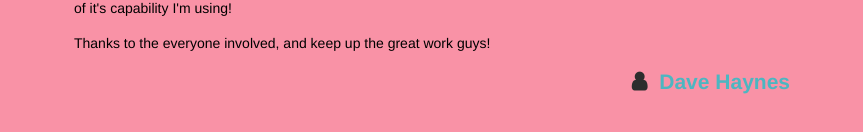
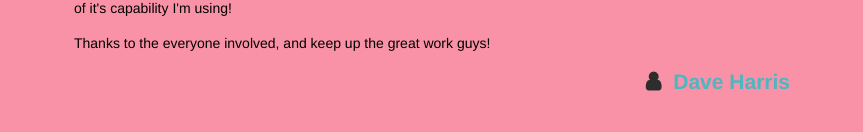
Before and after one commit to Carol254/kuiFashions, an Angular app: page /dashboard/insights in a window 1280 px wide. Shown: the part 2427-2559 px from the top of the page, without its empty margins (208-1071 px from the left). Built offline with nearby package versions, Linux system fonts and the light colour scheme; a web font is replaced by a local one.

Commit message:
changes to insights-page

```diff
--- a/src/app/dashboard/insights/insights.component.html
+++ b/src/app/dashboard/insights/insights.component.html
@@ -79,7 +79,7 @@
 
     <p>Thanks to the everyone involved, and keep up the great work guys!</p>
 
-    <p class="person">Dave Haynes</p>
+    <p class="person">Dave Harris</p>
   </div>
 </section>
 
```
